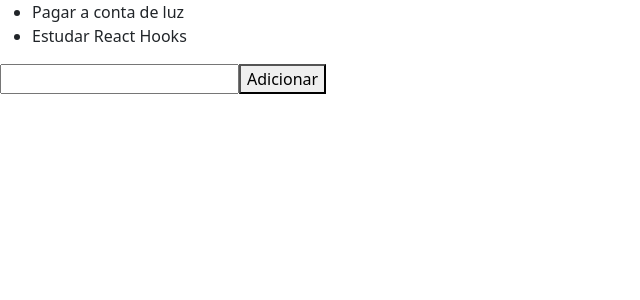
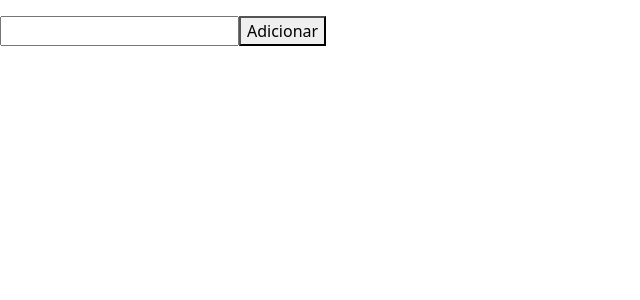
Before and after one commit to msouza09/course-react, a React (Create React App) app: page / in a window 1280 px wide. Shown: the top 300 px of the page, without its empty margins (0-640 px from the left). Built offline with nearby package versions, Linux system fonts and the light colour scheme.

Commit message:
useEffect

```diff
--- a/src/App.js
+++ b/src/App.js
@@ -1,20 +1,31 @@
-import React, { useState } from 'react';
+import React, { useState, useEffect } from 'react';
 
 
 function App() {
 
-  const [tarefas, setTarefas] = useState([
-    'Pagar a conta de luz',
-    'Estudar React Hooks'
-  ]);
+  const [tarefas, setTarefas] = useState([]);
   const [input, setInput] = useState('');
+
+
+  useEffect(()=>{
+    const tarefasStorage = localStorage.getItem('tarefas');
+
+    if(tarefasStorage){
+      setTarefas(JSON.parse(tarefasStorage));
+    }
+
+  }, []);
+
+
+  useEffect(()=> {
+    localStorage.setItem('tarefas', JSON.stringify(tarefas));
+  }, [tarefas]);
+
 
   function handleAdd(){
     setTarefas([...tarefas, input])
     setInput('');
   }
-
-
 
   return (
     <div>
```
